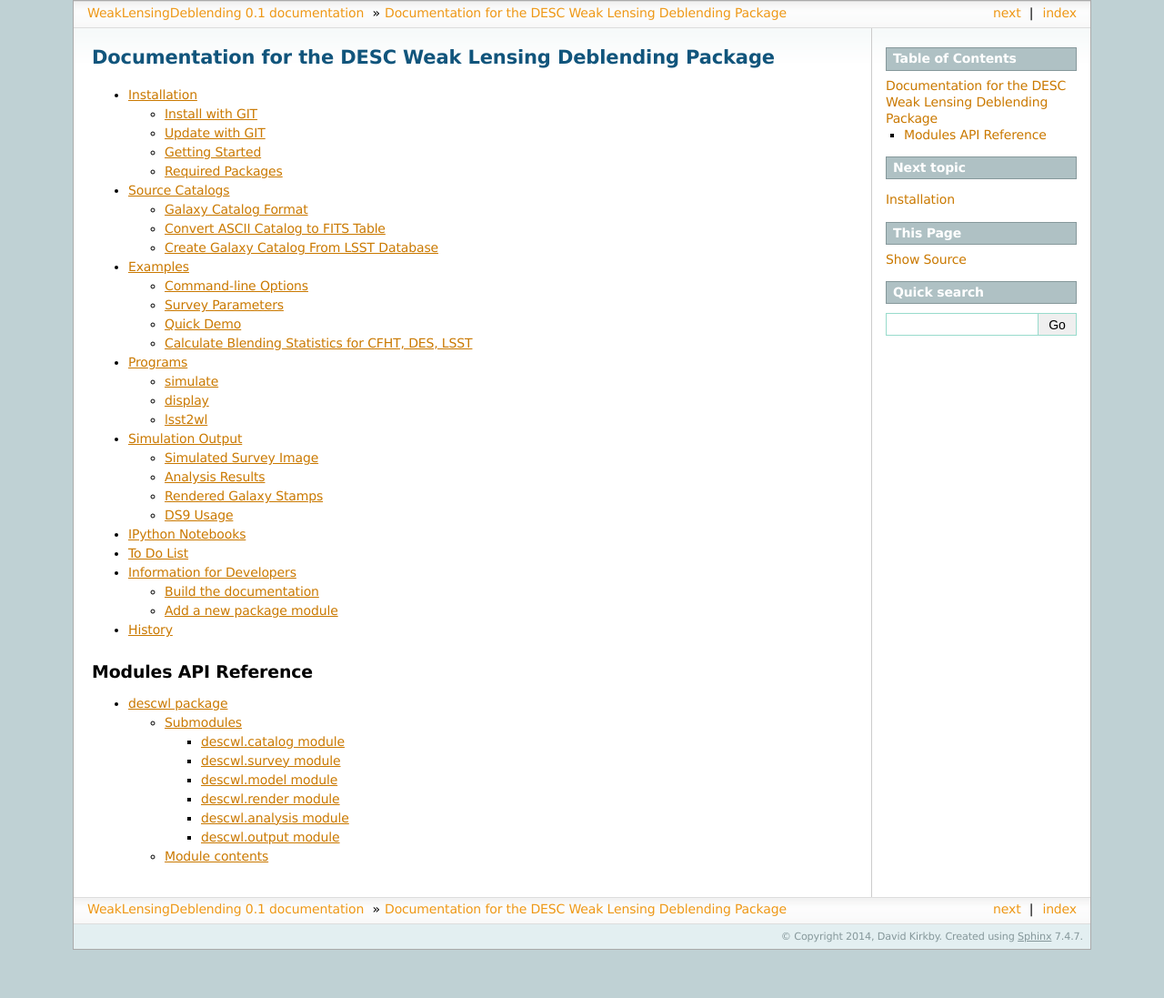
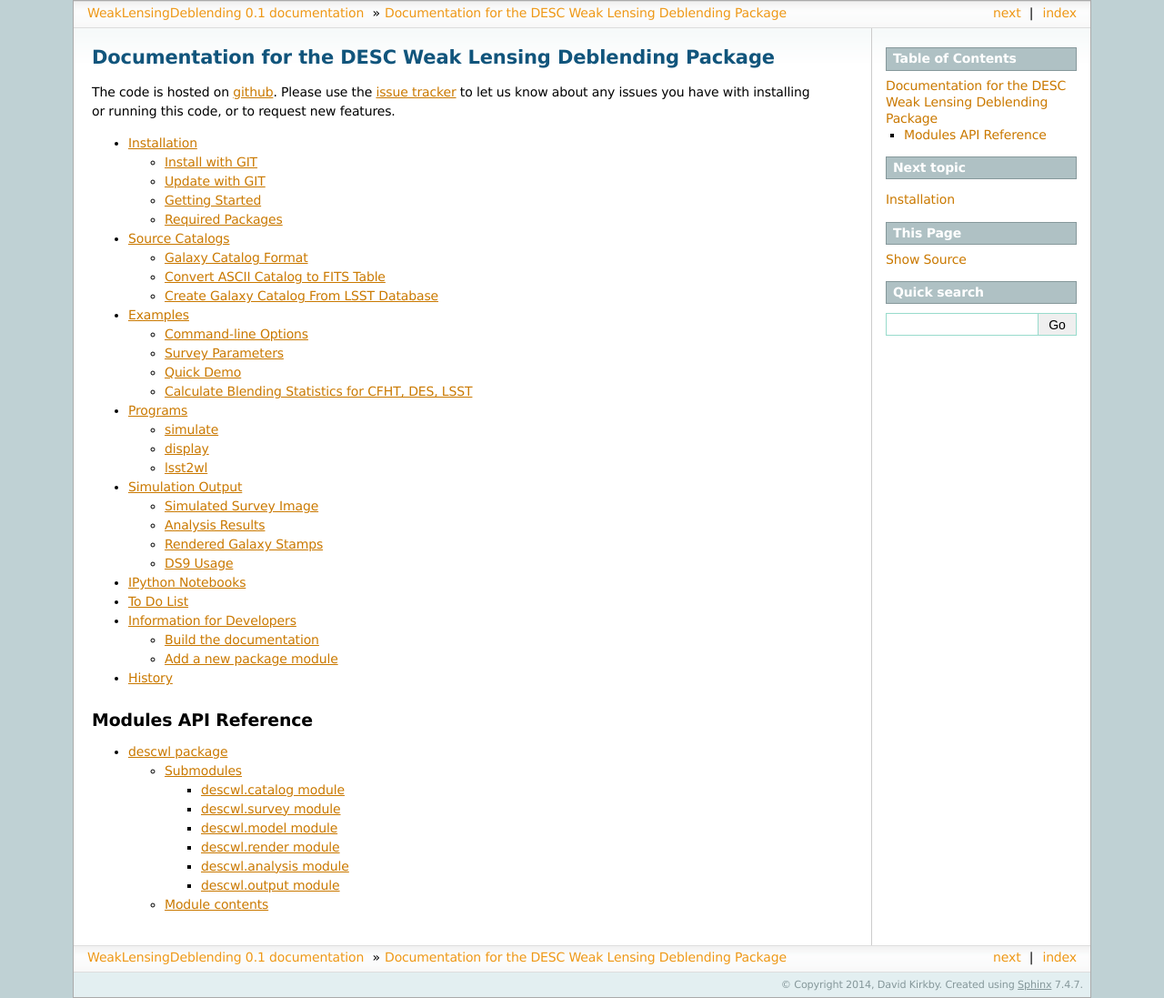
Before and after one commit to LSSTDESC/WeakLensingDeblending, a Sphinx documentation site: the page built from docs/index.rst, in a window 1280 px wide. Shown: the whole page at 91% size. Built offline with Sphinx 7.4.7, drawn with Linux system fonts in a browser that asks for light colours; before the commit the page ends 1044 px from its top, so only the background shows below that.

Commit message:
Add info about github repo and issues to docs index page

```diff
--- a/docs/index.rst
+++ b/docs/index.rst
@@ -5,6 +5,8 @@
 
 Documentation for the DESC Weak Lensing Deblending Package
 ==========================================================
+
+The code is hosted on `github <https://github.com/DarkEnergyScienceCollaboration/WeakLensingDeblending>`_.  Please use the `issue tracker <https://github.com/DarkEnergyScienceCollaboration/WeakLensingDeblending/issues>`_ to let us know about any issues you have with installing or running this code, or to request new features.
 
 .. toctree::
    :maxdepth: 2
```
